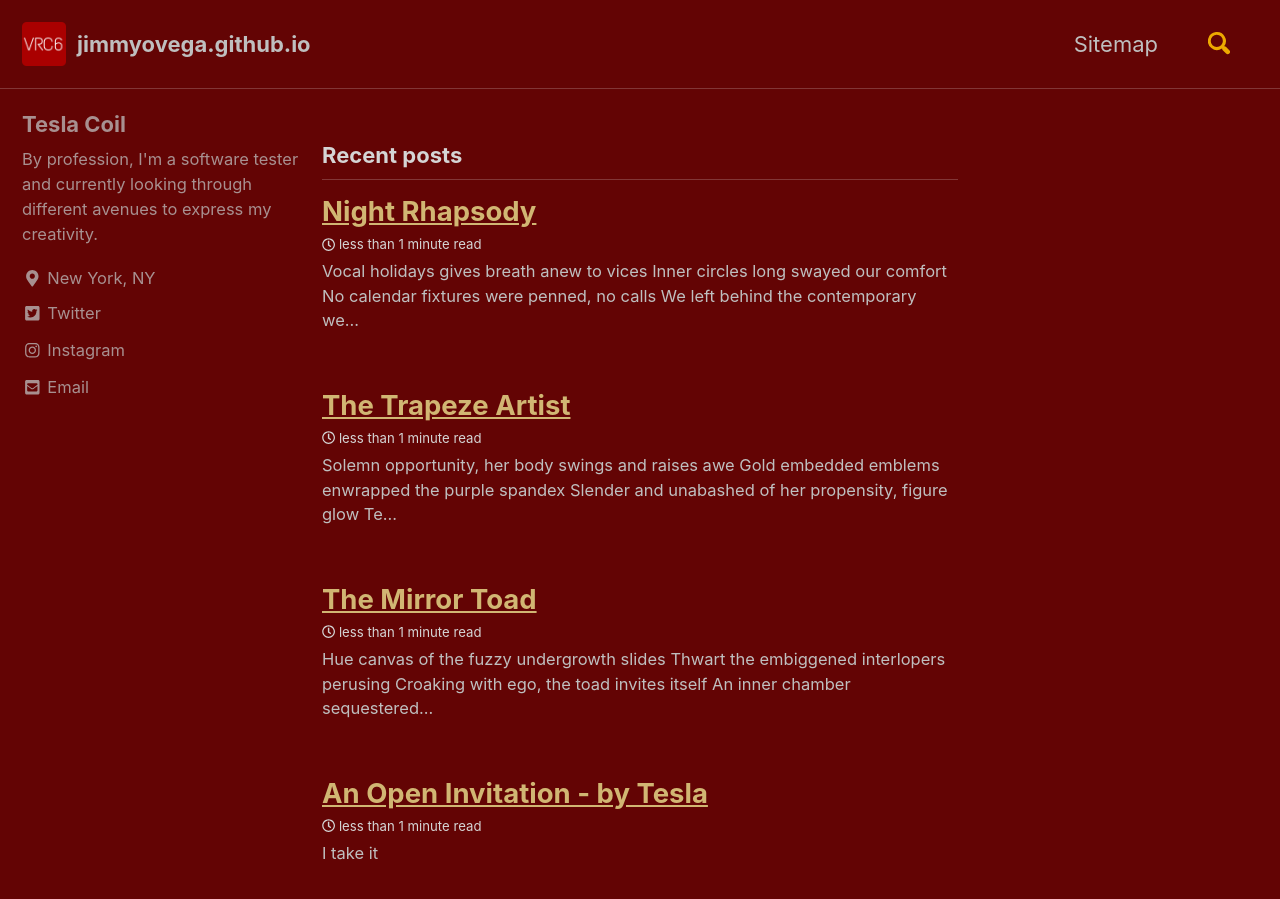
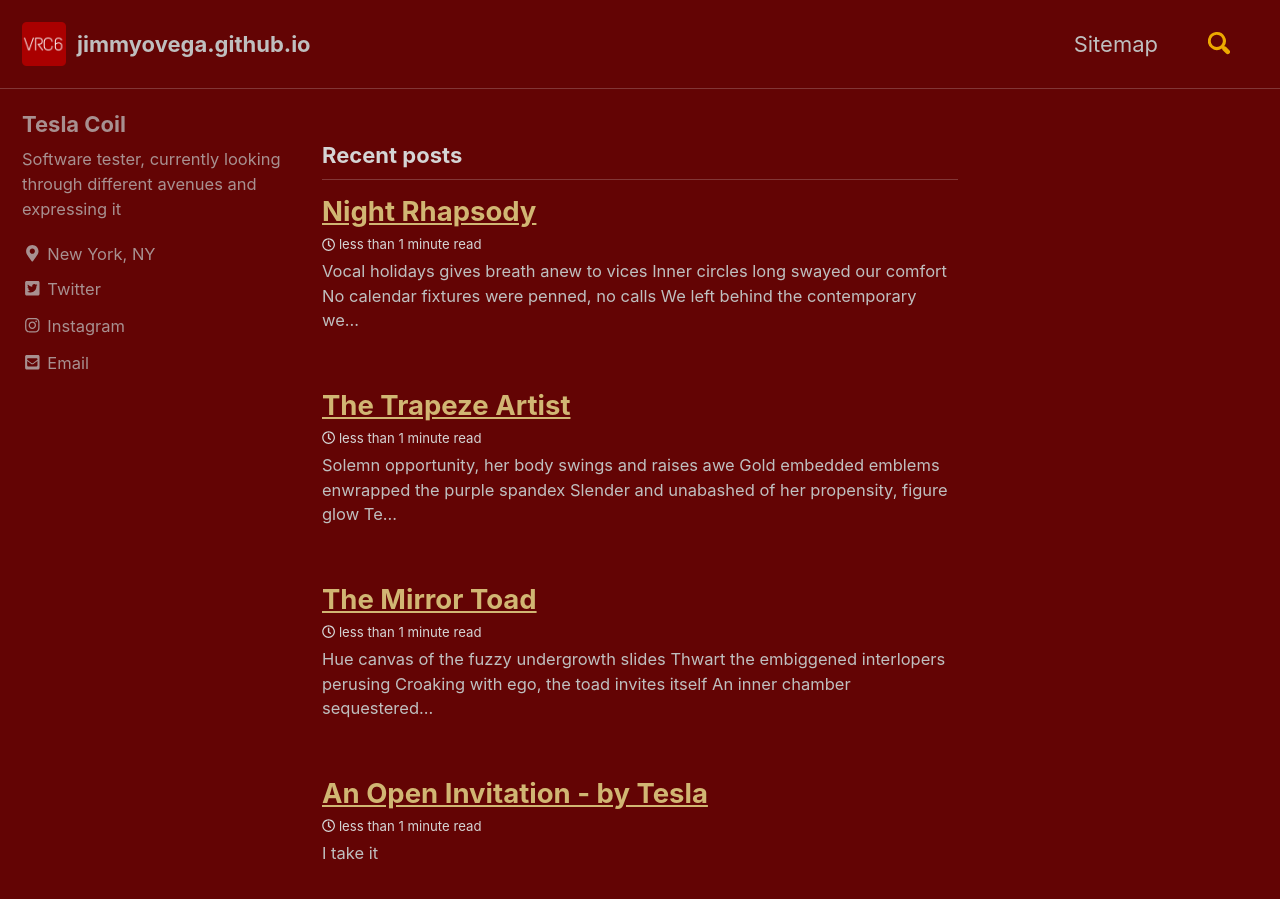
Before and after one commit to jimmyovega/jimmyovega.github.io, a Jekyll site: the page built from index.html, in a window 1280 px wide and 900 px high. Built offline with Jekyll 4.4.1, drawn with Linux system fonts in a browser that asks for light colours; cached includes are drawn as plain includes; nearby versions of some CDN libraries; the list of posts is cut into pages by our own code.

Commit message:
Update _config.yml

```diff
--- a/_config.yml
+++ b/_config.yml
@@ -108,7 +108,7 @@ analytics:
 author:
   name             : "Tesla Coil"
   avatar           : # path of avatar image, e.g. "/assets/images/bio-photo.jpg"
-  bio              : "By profession, I'm a software tester and currently looking through different avenues to express my creativity."
+  bio              : "Software tester, currently looking through different avenues and expressing it"
   location         : "New York, NY"
   email            : "tesla@vrc6.com"
   links:
```
